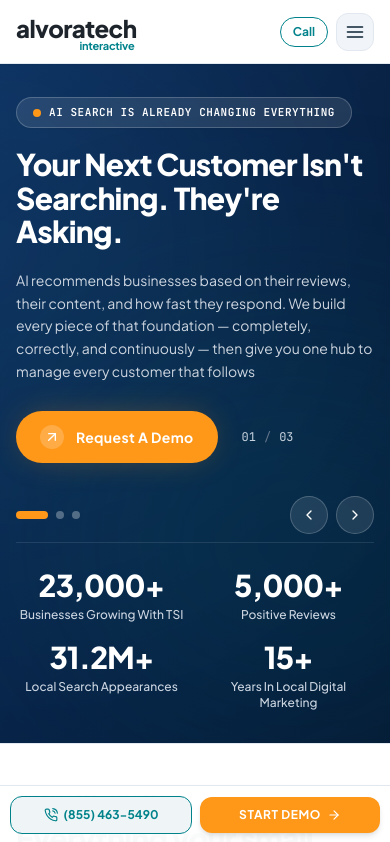
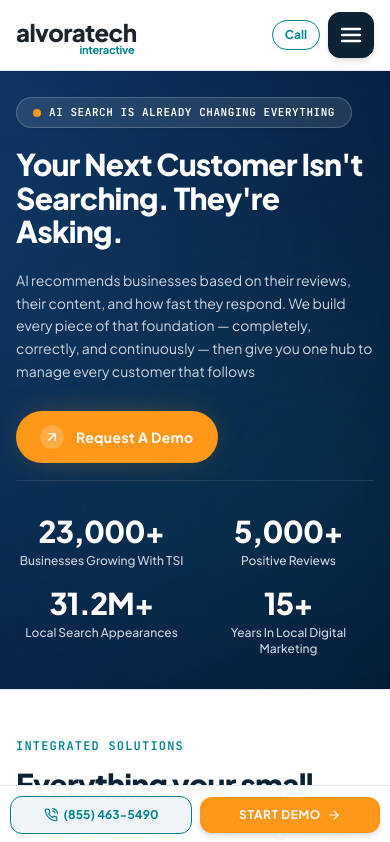
Before and after one commit to Harbixco/alvoratechhq, a React (Vite) app: page / in a window 390 px wide. Shown: the top 842 px of the page. Built offline with nearby package versions, Linux system fonts and the light colour scheme.

Commit message:
fix(ui): enhance mobile hamburger button visibility and remove slide counter indicator

```diff
--- a/src/components/Hero.jsx
+++ b/src/components/Hero.jsx
@@ -110,7 +110,7 @@ export default function Hero({ onOpenDemoModal }) {
             </p>
 
             {/* CTA Button matching Image 3 */}
-            <div className="pt-2 flex items-center gap-4">
+            <div className="pt-2">
               <button
                 onClick={onOpenDemoModal}
                 className="group inline-flex items-center gap-3 px-6 py-3.5 rounded-full bg-[#FF9718] hover:bg-[#E8860F] text-white font-bold text-sm tracking-wide transition-all duration-200 shadow-glow-orange hover:scale-105 active:scale-95"
@@ -120,31 +120,6 @@ export default function Hero({ onOpenDemoModal }) {
                 </div>
                 <span>{active.ctaText}</span>
               </button>
-
-              {/* Slide Counter Indicator matching Image 1 */}
-              <div className="flex items-center gap-2 text-xs font-mono text-slate-300 ml-2">
-                <span>0{currentSlide + 1}</span>
-                <span className="text-slate-500">/</span>
-                <span>0{slides.length}</span>
-                <div className="hidden lg:flex items-center gap-1 ml-1">
-                  <button
-                    onClick={prevSlide}
-                    className="p-1 rounded-full hover:bg-white/15 text-slate-300 hover:text-white transition-colors"
-                    title="Previous Slide"
-                    aria-label="Previous Slide"
-                  >
-                    <FiChevronLeft className="w-3.5 h-3.5" />
-                  </button>
-                  <button
-                    onClick={nextSlide}
-                    className="p-1 rounded-full hover:bg-white/15 text-slate-300 hover:text-white transition-colors"
-                    title="Next Slide"
-                    aria-label="Next Slide"
-                  >
-                    <FiChevronRight className="w-3.5 h-3.5" />
-                  </button>
-                </div>
-              </div>
             </div>
           </div>
 
@@ -340,43 +315,8 @@ export default function Hero({ onOpenDemoModal }) {
           </div>
         </div>
 
-        {/* Carousel Navigation Arrows & Dots (Removed from desktop view per user instruction) */}
-        <div className="lg:hidden flex items-center justify-between pt-4 pb-2 sm:pt-6 sm:pb-3 border-b border-white/10">
-          <div className="flex items-center gap-2">
-            {slides.map((_, idx) => (
-              <button
-                key={idx}
-                onClick={() => setCurrentSlide(idx)}
-                className={`transition-all duration-300 rounded-full ${
-                  currentSlide === idx
-                    ? 'w-8 h-2 bg-[#FF9718]'
-                    : 'w-2 h-2 bg-white/30 hover:bg-white/60'
-                }`}
-                aria-label={`Go to slide ${idx + 1}`}
-              />
-            ))}
-          </div>
-
-          <div className="flex items-center gap-2">
-            <button
-              onClick={prevSlide}
-              className="p-2.5 rounded-full bg-white/10 hover:bg-white/20 border border-white/20 text-white transition-colors"
-              aria-label="Previous Slide"
-            >
-              <FiChevronLeft className="w-4 h-4" />
-            </button>
-            <button
-              onClick={nextSlide}
-              className="p-2.5 rounded-full bg-white/10 hover:bg-white/20 border border-white/20 text-white transition-colors"
-              aria-label="Next Slide"
-            >
-              <FiChevronRight className="w-4 h-4" />
-            </button>
-          </div>
-        </div>
-
         {/* Exact Credibility Stats Row matching Image 3 */}
-        <div className="grid grid-cols-2 md:grid-cols-4 gap-4 sm:gap-6 pt-6 sm:pt-8 text-center">
+        <div className="grid grid-cols-2 md:grid-cols-4 gap-4 sm:gap-6 pt-8 sm:pt-10 border-t border-white/10 text-center">
           <div>
             <div className="text-3xl sm:text-5xl font-black tracking-tight text-white font-sans">
               23,000+
--- a/src/components/header/MobileNavToggle.jsx
+++ b/src/components/header/MobileNavToggle.jsx
@@ -3,16 +3,23 @@ import { FiMenu, FiX } from 'react-icons/fi';
 
 /**
  * MobileNavToggle Component
- * Dedicated mobile navigation hamburger and close toggle button.
+ * High-visibility hamburger toggle button for mobile header.
+ * Solid dark navy background with crisp white icon for maximum contrast.
  */
 export default function MobileNavToggle({ isOpen, onToggle, className = "" }) {
   return (
     <button
+      type="button"
       onClick={onToggle}
-      className={`p-2 rounded-xl text-[#0C2233] dark:text-slate-200 bg-slate-100 dark:bg-white/[0.06] border border-slate-200 dark:border-white/[0.1] hover:text-[#39AFB9] dark:hover:text-[#39AFB9] transition-colors focus:outline-none ${className}`}
-      aria-label="Toggle navigation menu"
+      className={`p-2.5 rounded-xl bg-[#0C2233] hover:bg-[#00828B] text-white transition-all duration-200 shadow-md focus:outline-none flex items-center justify-center active:scale-95 border border-[#0C2233] ${className}`}
+      aria-label={isOpen ? "Close navigation menu" : "Open navigation menu"}
+      title={isOpen ? "Close menu" : "Open menu"}
     >
-      {isOpen ? <FiX className="w-5 h-5" /> : <FiMenu className="w-5 h-5" />}
+      {isOpen ? (
+        <FiX className="w-6 h-6 stroke-[2.5]" />
+      ) : (
+        <FiMenu className="w-6 h-6 stroke-[2.5]" />
+      )}
     </button>
   );
 }
```
Also changed, not shown: src/components/header/AboutLink.jsx (line endings or trailing spaces), src/components/header/AiVisibilityLink.jsx (line endings or trailing spaces), src/components/header/HeaderIndustryLink.jsx (line endings or trailing spaces), src/components/header/HeaderSubLink.jsx (line endings or trailing spaces), src/components/header/MobileCallLink.jsx (line endings or trailing spaces), src/components/header/PhoneLink.jsx (line endings or trailing spaces), src/components/header/ResultsLink.jsx (line endings or trailing spaces), src/components/header/SolutionsLink.jsx (line endings or trailing spaces).
